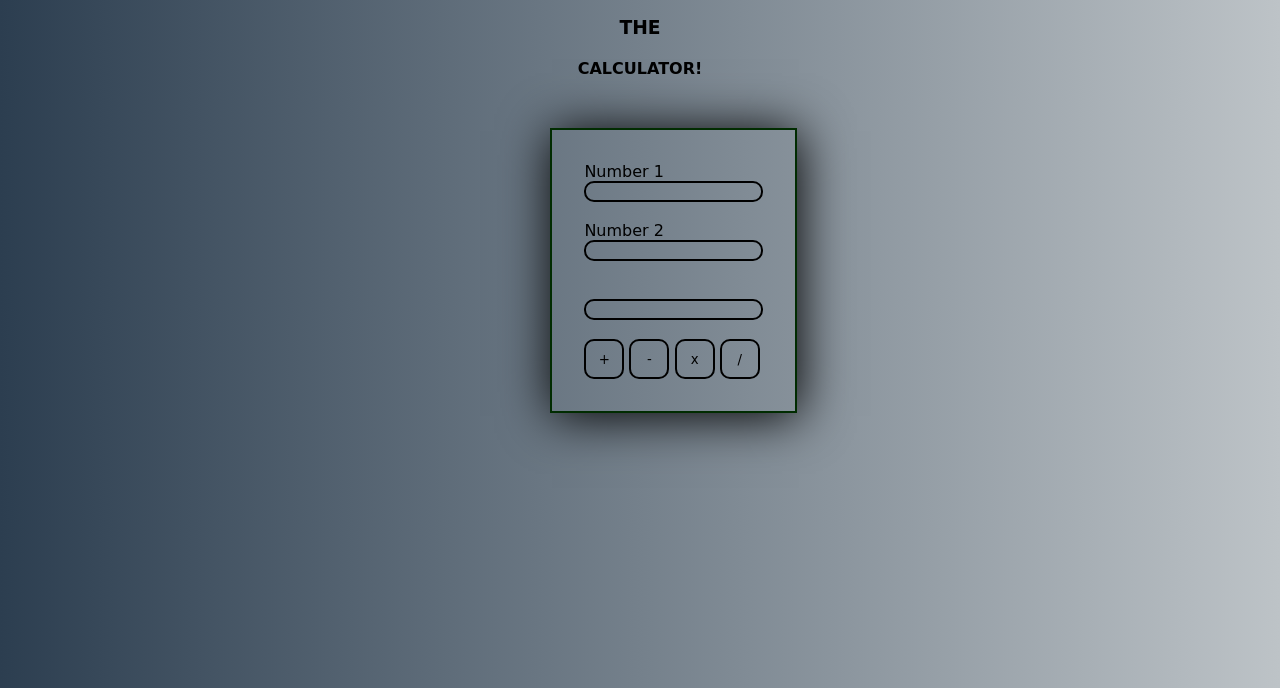
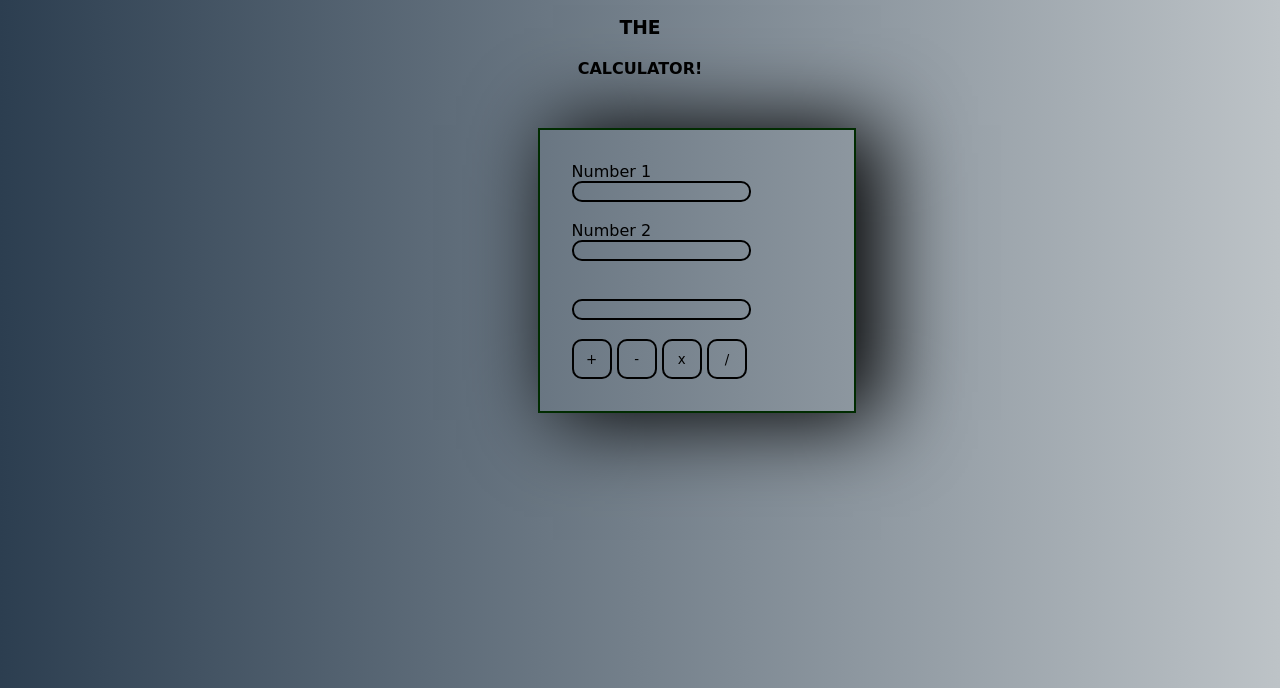
Before and after one commit to Tadeus0802/Calculator, a plain HTML site: page index.html in a window 1280 px wide. Shown: the part 112-800 px from the top of the page. Drawn offline with Linux system fonts and the light colour scheme.

Commit message:
Calculator

```diff
--- a/index.html
+++ b/index.html
@@ -16,8 +16,6 @@
         <h4>CALCULATOR!</h4>
     </div>
 
-    <div class="form">
-
         <form>
             <label>Number 1</label>
             <input type="text" class="calc" id="num1" value="">
@@ -33,7 +31,6 @@
             <button type="submit" id="divi">/</button>
         </form>
 
-    </div>
 
     <script src="script1.js"></script>
 </body>
--- a/style.css
+++ b/style.css
@@ -1,10 +1,12 @@
-.form{
+form{
     border: 2px solid #012c01;
-    box-shadow: 2px 3px 3em ;
+    box-shadow: 20px 2px 5em 5px ;
     position: absolute;
     top: 30%;
-    left: 43%;
+    left: 42%;
     padding: 2em;
+    max-width: 100%;
+    min-width: 250px;
 }
 
 .calc{
```
